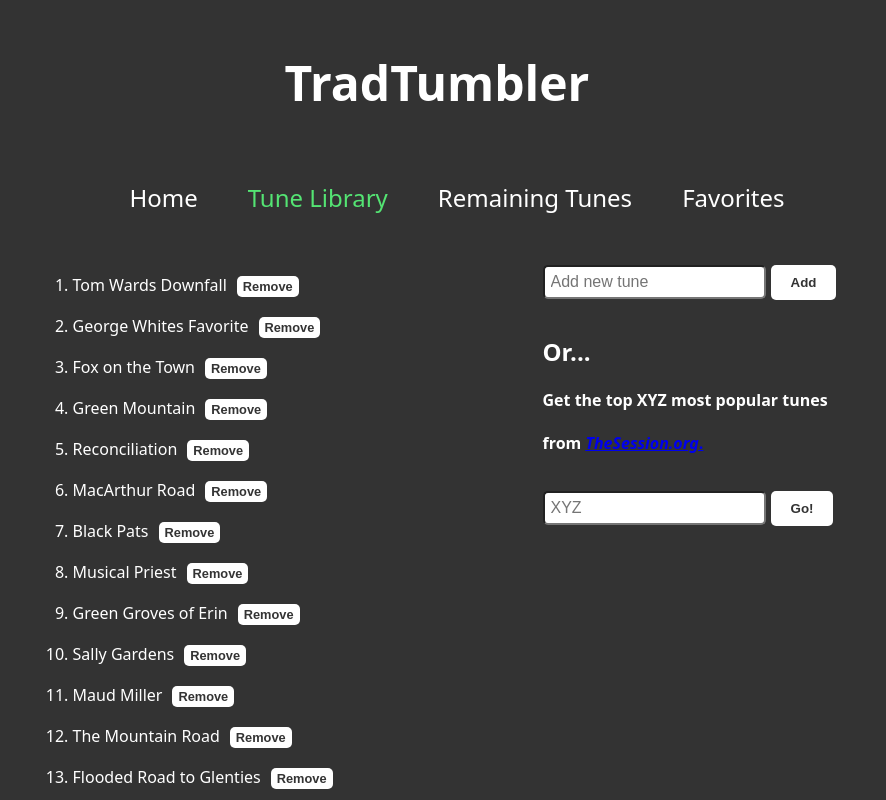
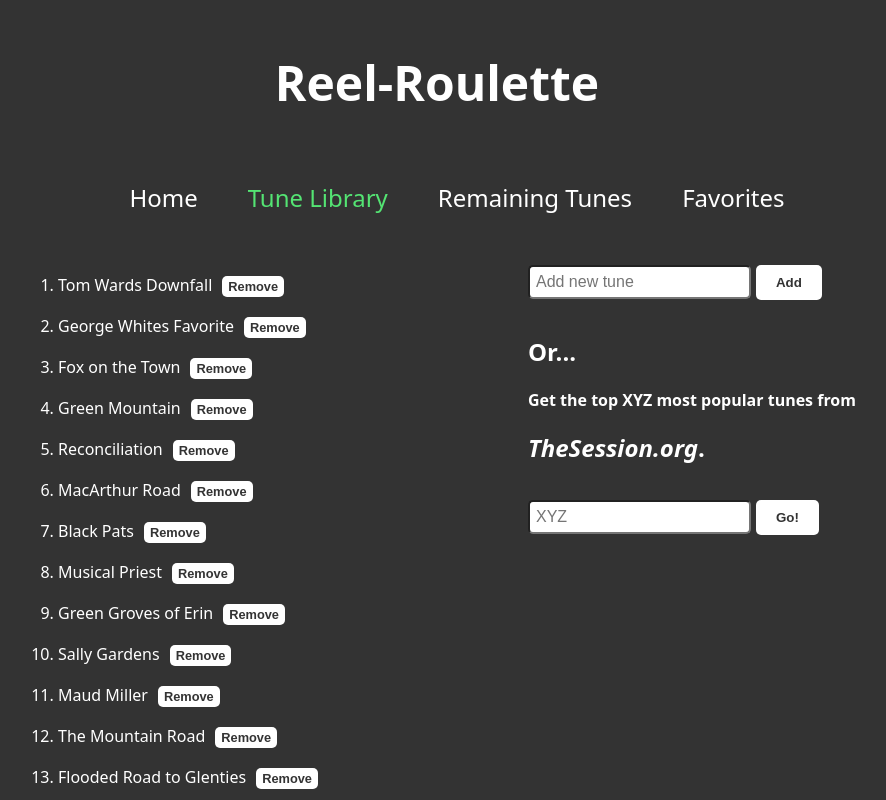
Before and after one commit to arikscherm/tune-tumbler, a React (Create React App) app: page /tune-library in a window 1280 px wide. Shown: the top 800 px of the page, without its empty margins (203-1089 px from the left). Built offline with nearby package versions, Linux system fonts and the light colour scheme.

Commit message:
change session.org link color

```diff
--- a/public/index.html
+++ b/public/index.html
@@ -25,7 +25,7 @@
       work correctly both with client-side routing and a non-root public URL.
       Learn how to configure a non-root public URL by running `npm run build`.
     -->
-    <title>TradTumbler</title>
+    <title>Reel-Roullete</title>
   </head>
   <body>
     <noscript>You need to enable JavaScript to run this app.</noscript>
--- a/src/App.js
+++ b/src/App.js
@@ -16,14 +16,14 @@ function App() {
     Keep on playing random sets until you run out of tunes! Once out of tunes, click the Reset button to refresh.
     Visit the Tune Library page to view and edit your collection of tunes,
     or visit the Remaining Tunes page to view tunes that haven't been randomly selected yet." />
-    <title>TradTumbler</title>
+    <title>Reel-Roulette</title>
   </Helmet>
 
   return (
     <Router>
       <meta name="viewport" content="width=device-width, initial-scale=1"></meta>
       <header>
-        <h1>TradTumbler</h1>
+        <h1>Reel-Roulette</h1>
         <Navbar />
       </header>
       <TuneProvider>
--- a/src/components/TuneLibrary.js
+++ b/src/components/TuneLibrary.js
@@ -113,8 +113,9 @@ function TuneLibrary() {
             <button onClick={() => addTune(newTune, setNewTune, tuneLibrary, setTuneLibrary, setRemainingTunes, remainingTunes)}>Add</button>
         <div id="sessionAPI">
             <h2>Or...</h2>
-            <h4>Get the top XYZ most popular tunes</h4>
-                <h4>from <a href="https://thesession.org/"><i><u>TheSession.org</u></i>.</a></h4>
+            <h4> Get the top XYZ most popular tunes
+                from <h2><a href="https://thesession.org/" ><i>TheSession.org</i>.</a></h2>
+            </h4>
             <input placeholder="XYZ" type="number" value={numTunes} onChange={(e) => setNumTunes(e.target.value)} onKeyDown={handleKeyDownFetch}/>
             <button onClick={() => fetchFromSession(numTunes, setNumTunes, tuneLibrary, setTuneLibrary, remainingTunes, setRemainingTunes)}>Go!</button>
         </div>
--- a/src/index.css
+++ b/src/index.css
@@ -60,6 +60,16 @@ nav ul li a:hover {
   justify-content: center;
   margin: 0 1.25rem; /* 20px */
   grid-row: 3;
+}
+
+a {
+  color: white;
+  text-decoration: none;
+}
+
+a:hover {
+  color: #54e473;
+  text-decoration: none;
 }
 
 button {
@@ -248,4 +258,5 @@ input {
 #newTuneInputs {
   margin-left: 3rem; /* 200px */
   }
+
 }
```
